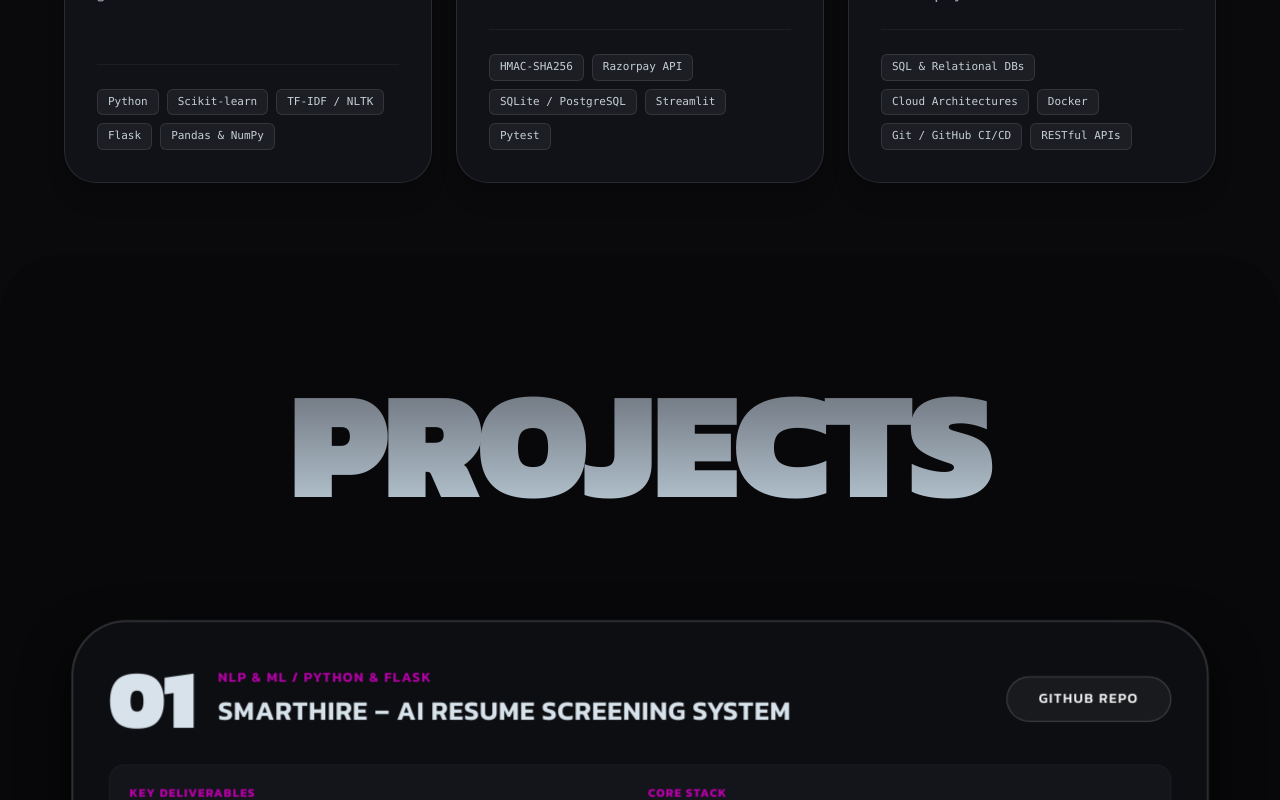
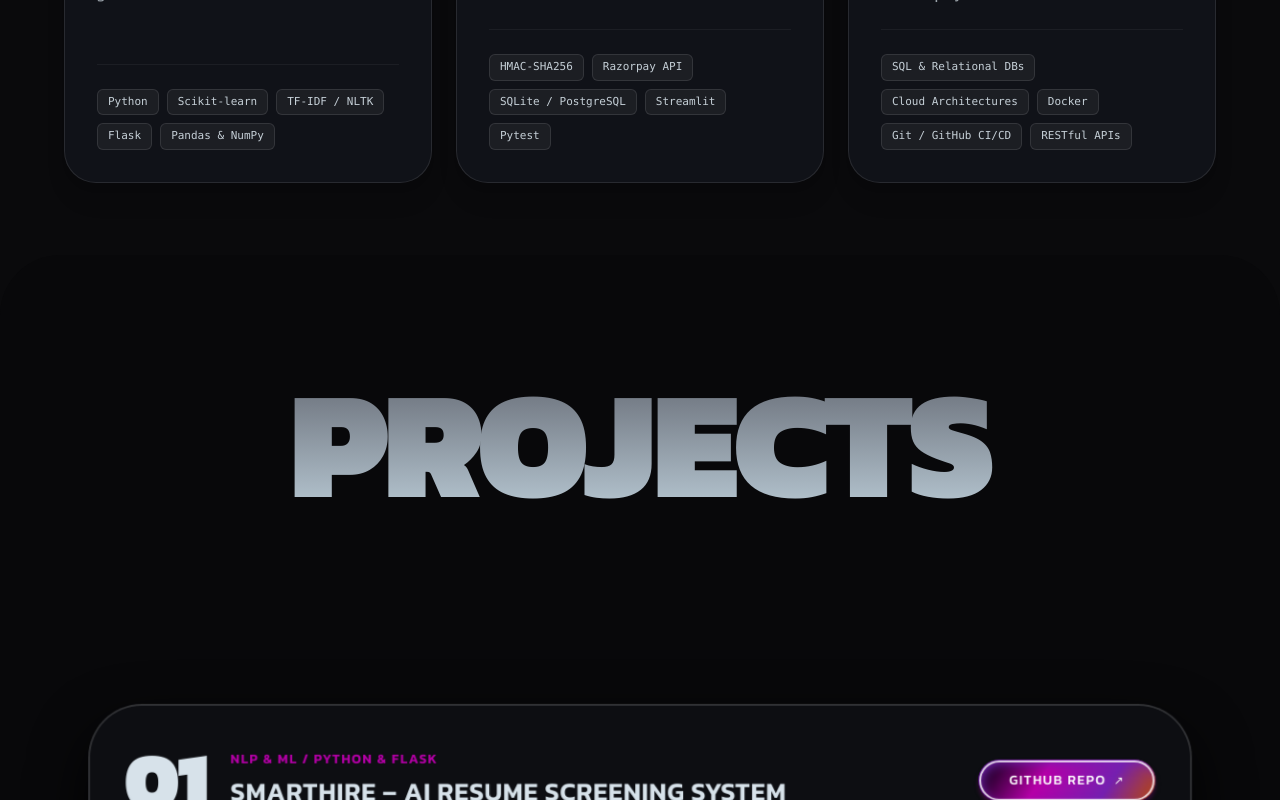
Before and after one commit to shreelakshmi680-dot/shreelakshmi-portfolio, a React (Vite) app: page / in a window 1280 px wide. Shown: the part 2629-3429 px from the top of the page. Built offline with nearby package versions, Linux system fonts and the light colour scheme.

Commit message:
feat: add youtube demo link to razorrecover project card

```diff
--- a/src/sections/ProjectsSection.tsx
+++ b/src/sections/ProjectsSection.tsx
@@ -2,6 +2,7 @@ import React, { useRef } from 'react';
 import { motion, useScroll, useTransform } from 'framer-motion';
 import FadeIn from '../components/FadeIn';
 
+// Direct Image Imports
 import smarthire1 from '../assets/smarthire-1.png';
 import smarthire2 from '../assets/smarthire-2.png';
 import smarthire3 from '../assets/smarthire-3.png';
@@ -47,7 +48,7 @@ const PROJECTS: Project[] = [
     category: 'Fintech / Security & Recovery',
     name: 'RazorRecover AI – Autonomous Recovery Engine',
     projectUrl: 'https://github.com/shreelakshmi680-dot/razor-recover-ai',
-    demoUrl: 'https://youtu.be/5_5FGsbxttk?si=JHHd8adTQeH8GsLX',
+    demoUrl: 'https://youtu.be/5_5FGsbxttk',
     metrics: [
       'HMAC-SHA256 signature verification preventing webhook spoofing/replay attacks',
       '10%/₹500 margin guardrails with immutable SQLite audit logging',
@@ -64,26 +65,47 @@ const PROJECTS: Project[] = [
 
 const TOTAL_CARDS = PROJECTS.length;
 
-function ProjectCard({ project, index }: { project: Project; index: number }) {
-  const cardRef = useRef<HTMLDivElement>(null);
+function ProjectCard({
+  project,
+  index,
+  progress,
+  range,
+  targetScale,
+}: {
+  project: Project;
+  index: number;
+  progress: any;
+  range: [number, number];
+  targetScale: number;
+}) {
+  const containerRef = useRef<HTMLDivElement>(null);
+
   const { scrollYProgress } = useScroll({
-    target: cardRef,
+    target: containerRef,
     offset: ['start end', 'start start'],
   });
 
-  const targetScale = 1 - (TOTAL_CARDS - 1 - index) * 0.03;
-  const scale = useTransform(scrollYProgress, [0, 1], [1, targetScale]);
+  const cardScale = useTransform(progress, range, [1, targetScale]);
+  const cardTranslateY = useTransform(scrollYProgress, [0, 1], [60, 0]);
 
   return (
     <div
-      ref={cardRef}
-      className="min-h-[90vh] sticky top-16 md:top-24 mb-16"
-      style={{ marginTop: `${index * 32}px` }}
+      ref={containerRef}
+      className="min-h-[85vh] md:min-h-[90vh] sticky flex items-center justify-center"
+      style={{
+        top: `calc(12vh + ${index * 32}px)`,
+        marginBottom: `${(TOTAL_CARDS - index) * 20}px`,
+      }}
     >
       <motion.div
-        style={{ scale }}
-        className="h-full rounded-[36px] sm:rounded-[48px] md:rounded-[56px] border-2 border-white/15 bg-[#0D0E12] p-5 sm:p-7 md:p-9 flex flex-col gap-6 justify-between shadow-[0_20px_50px_rgba(0,0,0,0.8)] backdrop-blur-xl"
+        style={{
+          scale: cardScale,
+          y: cardTranslateY,
+        }}
+        transition={{ ease: [0.33, 1, 0.68, 1], duration: 0.6 }}
+        className="w-full rounded-[36px] sm:rounded-[48px] md:rounded-[56px] border-2 border-white/15 bg-[#0D0E12] p-5 sm:p-7 md:p-9 flex flex-col gap-6 justify-between shadow-[0_25px_60px_rgba(0,0,0,0.9)] backdrop-blur-2xl will-change-transform"
       >
+        {/* Card Header */}
         <div className="flex items-center justify-between gap-4 flex-wrap">
           <div className="flex items-center gap-4 sm:gap-6">
             <span
@@ -105,24 +127,16 @@ function ProjectCard({ project, index }: { project: Project; index: number }) {
             </div>
           </div>
 
-          <div className="flex items-center gap-3">
+          <div className="flex items-center gap-3 flex-wrap">
             {project.demoUrl && (
               <a
                 href={project.demoUrl}
                 target="_blank"
                 rel="noopener noreferrer"
-                className="rounded-full text-white font-medium uppercase tracking-widest px-5 py-2.5 sm:px-6 sm:py-3 text-xs sm:text-sm transition-transform duration-300 hover:scale-[1.03] flex items-center gap-1.5"
-                style={{
-                  background:
-                    'linear-gradient(123deg, #18011F 7%, #B600A8 37%, #7621B0 72%, #BE4C00 100%)',
-                  boxShadow:
-                    '0px 4px 4px rgba(181, 1, 167, 0.25), 4px 4px 12px #7721B1 inset',
-                  outline: '2px solid rgba(255,255,255,0.8)',
-                  outlineOffset: '-3px',
-                }}
+                className="rounded-full text-white font-medium uppercase tracking-widest px-5 py-2.5 sm:px-6 sm:py-3 text-xs sm:text-sm border border-[#B600A8]/50 bg-[#B600A8]/20 hover:bg-[#B600A8]/30 hover:border-[#B600A8] transition-all duration-300 inline-flex items-center gap-2 shadow-[0_0_20px_rgba(182,0,168,0.3)]"
               >
                 <span>Watch Demo</span>
-                <span>↗</span>
+                <span className="text-xs">↗</span>
               </a>
             )}
 
@@ -130,13 +144,23 @@ function ProjectCard({ project, index }: { project: Project; index: number }) {
               href={project.projectUrl}
               target="_blank"
               rel="noopener noreferrer"
-              className="rounded-full text-white font-medium uppercase tracking-widest px-6 py-2.5 sm:px-8 sm:py-3 text-xs sm:text-sm border border-white/20 bg-white/5 hover:bg-white/10 hover:border-white/40 transition-all duration-300"
+              className="rounded-full text-white font-medium uppercase tracking-widest px-6 py-2.5 sm:px-8 sm:py-3 text-xs sm:text-sm transition-transform duration-300 hover:scale-[1.03] inline-flex items-center gap-2"
+              style={{
+                background:
+                  'linear-gradient(123deg, #18011F 7%, #B600A8 37%, #7621B0 72%, #BE4C00 100%)',
+                boxShadow:
+                  '0px 4px 4px rgba(181, 1, 167, 0.25), 4px 4px 12px #7721B1 inset',
+                outline: '2px solid rgba(255,255,255,0.8)',
+                outlineOffset: '-3px',
+              }}
             >
-              GitHub Repo
+              <span>GitHub Repo</span>
+              <span className="text-xs">↗</span>
             </a>
           </div>
         </div>
 
+        {/* Deliverables & Stack Breakdown */}
         <div className="grid grid-cols-1 md:grid-cols-2 gap-4 bg-[#14151B] p-4 sm:p-5 rounded-2xl border border-white/5">
           <div className="flex flex-col gap-2">
             <span className="text-xs uppercase tracking-widest text-[#B600A8] font-bold">
@@ -168,12 +192,14 @@ function ProjectCard({ project, index }: { project: Project; index: number }) {
           </div>
         </div>
 
+        {/* Framing Container */}
         <div className="grid grid-cols-1 md:grid-cols-3 gap-4">
           {project.images.map((item, i) => (
             <div
               key={i}
               className="flex flex-col rounded-2xl border border-white/10 bg-[#161820] overflow-hidden shadow-lg group hover:border-[#B600A8]/50 transition-all duration-300"
             >
+              {/* Window Header Bar */}
               <div className="flex items-center justify-between px-3 py-2 bg-[#0E1015] border-b border-white/5">
                 <div className="flex items-center gap-1.5">
                   <div className="w-2.5 h-2.5 rounded-full bg-red-500/80" />
@@ -185,6 +211,7 @@ function ProjectCard({ project, index }: { project: Project; index: number }) {
                 </span>
               </div>
 
+              {/* Responsive Image Display */}
               <div className="p-2 sm:p-3 bg-[#0A0B0E] flex items-center justify-center h-48 sm:h-56 md:h-64 overflow-hidden">
                 <img
                   src={item.src}
@@ -202,9 +229,16 @@ function ProjectCard({ project, index }: { project: Project; index: number }) {
 }
 
 export default function ProjectsSection() {
+  const containerRef = useRef<HTMLDivElement>(null);
+  const { scrollYProgress } = useScroll({
+    target: containerRef,
+    offset: ['start start', 'end end'],
+  });
+
   return (
     <section
       id="projects"
+      ref={containerRef}
       className="relative bg-[#08080A] rounded-t-[40px] sm:rounded-t-[50px] md:rounded-t-[60px] -mt-10 sm:-mt-12 md:-mt-14 z-10 px-5 sm:px-8 md:px-10 pt-20 sm:pt-24 md:pt-28 pb-32"
     >
       <FadeIn delay={0} y={40}>
@@ -216,10 +250,20 @@ export default function ProjectsSection() {
         </h2>
       </FadeIn>
 
-      <div className="max-w-6xl mx-auto flex flex-col pb-16">
-        {PROJECTS.map((project, i) => (
-          <ProjectCard key={project.number} project={project} index={i} />
-        ))}
+      <div className="max-w-6xl mx-auto flex flex-col pb-16 relative">
+        {PROJECTS.map((project, i) => {
+          const targetScale = 1 - (TOTAL_CARDS - 1 - i) * 0.05;
+          return (
+            <ProjectCard
+              key={project.number}
+              project={project}
+              index={i}
+              progress={scrollYProgress}
+              range={[i * 0.45, 1]}
+              targetScale={targetScale}
+            />
+          );
+        })}
       </div>
     </section>
   );
```
